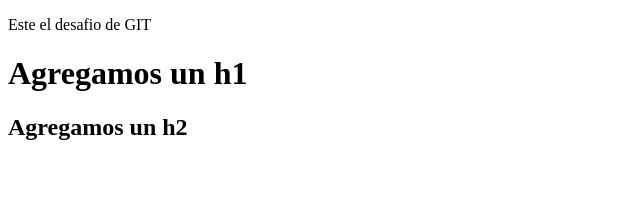
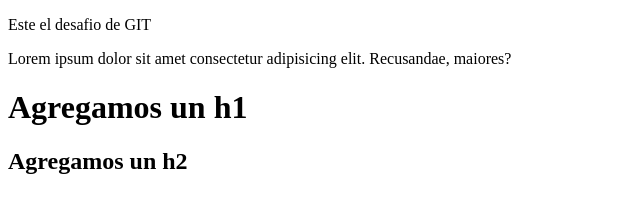
Before and after one commit to rodrigraziano/mi_repo_prueba, a plain HTML site: page index.html in a window 1280 px wide. Shown: the whole page, without its empty margins (0-640 px from the left). Drawn offline with Linux system fonts and the light colour scheme.

Commit message:
Agregamos la nueva rama

```diff
--- a/index.html
+++ b/index.html
@@ -10,6 +10,8 @@
 
 <p> Este el desafio de GIT</p>
 
+<p> Lorem ipsum dolor sit amet consectetur adipisicing elit. Recusandae, maiores?</p>
+
 <h1> Agregamos un h1</h1>
 
 <h2> Agregamos un h2</h2>
```
